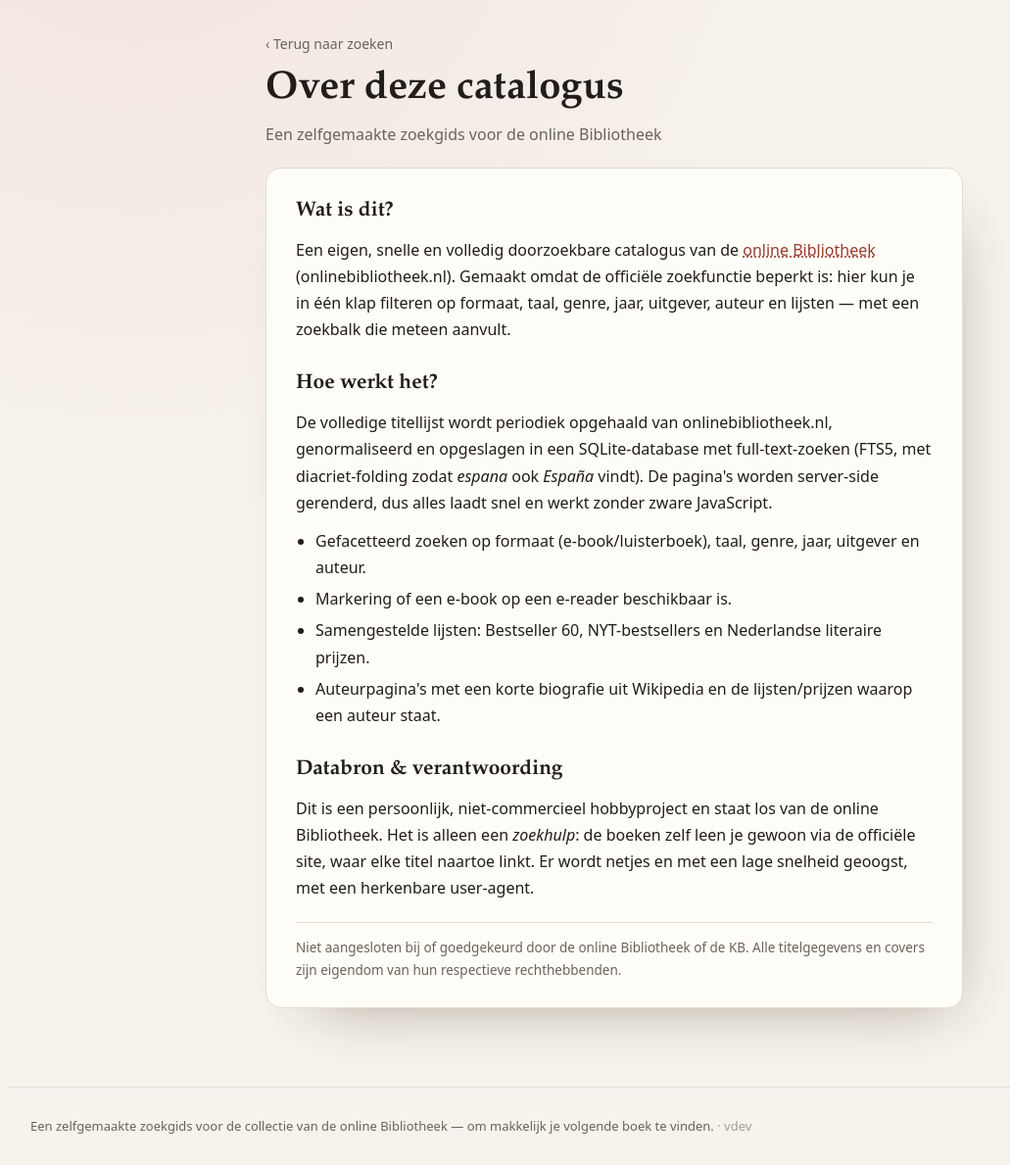
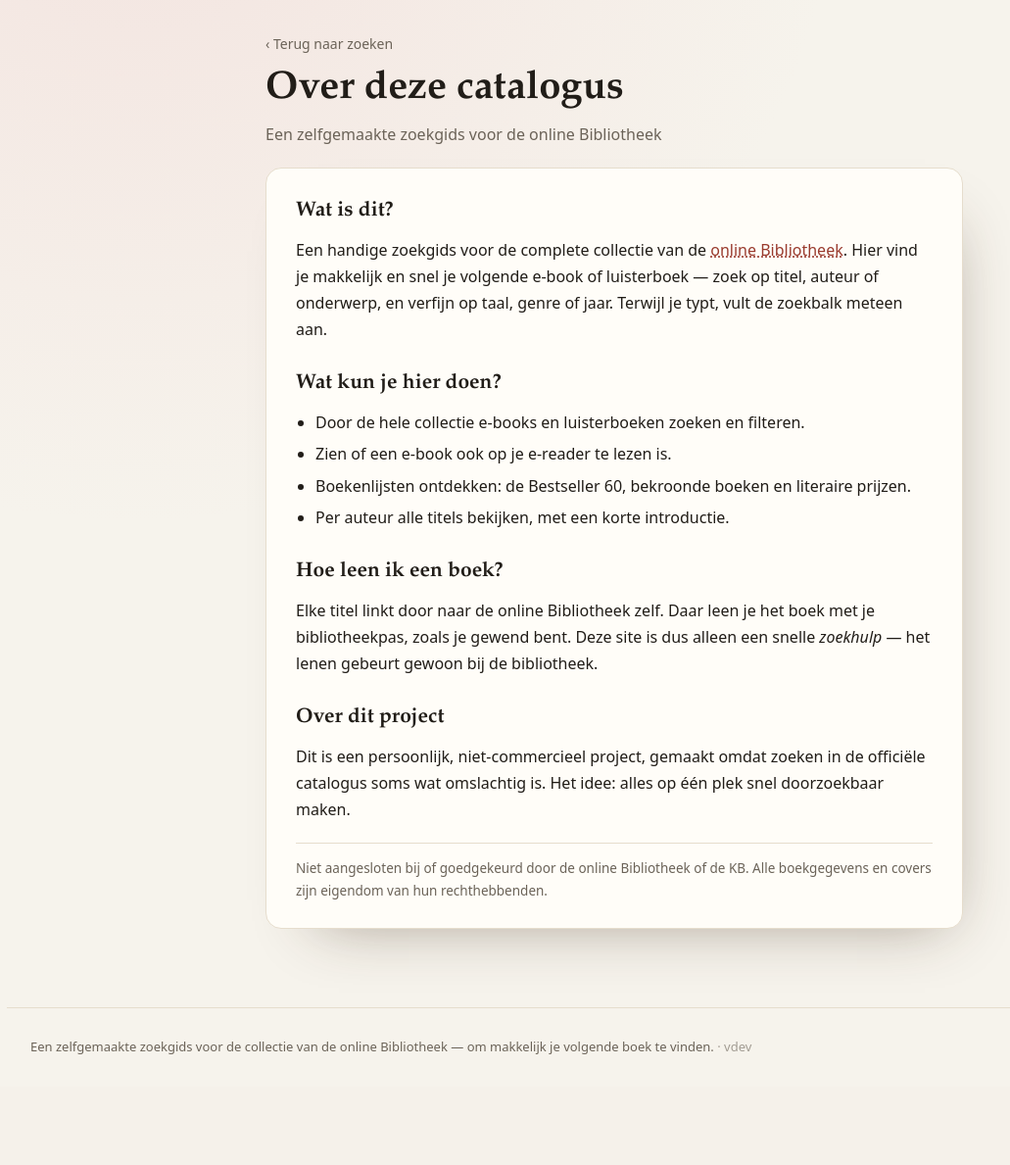
Before and after one commit to h11t-labs/online-bibliotheek-catalogus, a FastAPI app: page /over in a window 1280 px wide. Shown: the part 72-1261 px from the top of the page at 98% size, without its empty margins (13-1044 px from the left). After the commit the page ends 1148 px from the top, so only its background shows below. Run offline with FastAPI, Linux system fonts and the light colour scheme.

Commit message:
web: visitor-friendly About page + 'last updated' dates
- Rewrote /over for website visitors: dropped the technical jargon (SQLite/FTS5/
  harvest) for a plain explanation of what the site is, what you can do, and that
  borrowing happens at the online Bibliotheek itself.
- Footer now shows when the catalogus was last (re)built (the DB file's mtime).
- List pages and the /lists overview show each list's 'Bijgewerkt op' date.
- Shared `nldate` Jinja filter (Dutch date) + a `data_updated()` global.

Co-Authored-By: Claude Opus 4.8 <noreply@anthropic.com>

```diff
--- a/src/obc/web/app.py
+++ b/src/obc/web/app.py
@@ -13,6 +13,7 @@ plain browse ordered by the chosen sort.
 
 from __future__ import annotations
 
+import datetime
 import os
 import re
 import sqlite3
@@ -70,9 +71,38 @@ def _url_without(state: dict, key: str, value: str) -> str:
     return _url_with({**state, key: remaining}, page=1)
 
 
+_NL_MONTHS = ("", "januari", "februari", "maart", "april", "mei", "juni", "juli",
+              "augustus", "september", "oktober", "november", "december")
+
+
+def _nldate(value) -> str:
+    """Format an ISO datetime string or epoch seconds as a Dutch date
+    ('27 juni 2026'). Returns '' for empty/unparseable input."""
+    if not value:
+        return ""
+    try:
+        if isinstance(value, (int, float)):
+            dt = datetime.datetime.fromtimestamp(value)
+        else:
+            dt = datetime.datetime.fromisoformat(str(value).replace("Z", "+00:00"))
+    except (ValueError, OSError, OverflowError):
+        return ""
+    return f"{dt.day} {_NL_MONTHS[dt.month]} {dt.year}"
+
+
+def _data_updated() -> float | None:
+    """Epoch seconds the catalog was last (re)built — the DB file's mtime."""
+    try:
+        return DB_PATH.stat().st_mtime
+    except OSError:
+        return None
+
+
 _templates.env.filters["coverw"] = _coverw
+_templates.env.filters["nldate"] = _nldate
 _templates.env.globals["url_with"] = _url_with
 _templates.env.globals["url_without"] = _url_without
+_templates.env.globals["data_updated"] = _data_updated
 
 try:
     from importlib.metadata import version as _pkg_version
--- a/src/obc/web/templates/base.html
+++ b/src/obc/web/templates/base.html
@@ -282,6 +282,8 @@
   {% block body %}{% endblock %}
   <footer>
     Een zelfgemaakte zoekgids voor de collectie van de online Bibliotheek — om makkelijk je volgende boek te vinden.
+    {% set _updated = data_updated() %}
+    {% if _updated %}<span style="opacity:.6"> · catalogus bijgewerkt op {{ _updated | nldate }}</span>{% endif %}
     {% if app_version %}<span style="opacity:.6"> · v{{ app_version }}</span>{% endif %}
   </footer>
   <script>
--- a/src/obc/web/templates/list_detail.html
+++ b/src/obc/web/templates/list_detail.html
@@ -39,6 +39,7 @@
     <h1>{{ lst['name'] }}</h1>
     {% if lst['description'] %}<p>{{ lst['description'] }}</p>{% endif %}
     <div class="stat"><b>{{ available }}</b> van {{ total }} titels beschikbaar in de bibliotheek</div>
+    {% if lst['updated_at'] %}<div class="src" style="opacity:.7">Lijst bijgewerkt op {{ lst['updated_at'] | nldate }}</div>{% endif %}
     {% if lst['url'] %}<div class="src"><a class="flink" href="{{ lst['url'] }}" target="_blank" rel="noopener" style="text-decoration:underline dotted">bron: {{ lst['url'] }} ↗</a></div>{% endif %}
     <div class="seg avail-filter">
       <a class="seg-opt {{ 'on' if not show }}" href="/list/{{ lst['slug'] }}">Alles ({{ total }})</a>
--- a/src/obc/web/templates/lists.html
+++ b/src/obc/web/templates/lists.html
@@ -40,6 +40,7 @@
       <h2>{{ l['name'] }}</h2>
       {% if l['description'] %}<p>{{ l['description'] }}</p>{% endif %}
       <div class="meta"><b>{{ l['available'] or 0 }}</b> van {{ l['total'] }} beschikbaar in de bibliotheek</div>
+      {% if l['updated_at'] %}<div class="meta" style="margin-top:4px;opacity:.7">Bijgewerkt op {{ l['updated_at'] | nldate }}</div>{% endif %}
     </a>
     {% endfor %}
   </div>
--- a/src/obc/web/templates/over.html
+++ b/src/obc/web/templates/over.html
@@ -22,33 +22,33 @@
   </div>
   <div class="prose">
     <h2>Wat is dit?</h2>
-    <p>Een eigen, snelle en volledig doorzoekbare catalogus van de
+    <p>Een handige zoekgids voor de complete collectie van de
       <a href="https://www.onlinebibliotheek.nl/" target="_blank" rel="noopener">online
-      Bibliotheek</a> (onlinebibliotheek.nl). Gemaakt omdat de officiële zoekfunctie
-      beperkt is: hier kun je in één klap filteren op formaat, taal, genre, jaar,
-      uitgever, auteur en lijsten — met een zoekbalk die meteen aanvult.</p>
+      Bibliotheek</a>. Hier vind je makkelijk en snel je volgende e-book of luisterboek —
+      zoek op titel, auteur of onderwerp, en verfijn op taal, genre of jaar. Terwijl je
+      typt, vult de zoekbalk meteen aan.</p>
 
-    <h2>Hoe werkt het?</h2>
-    <p>De volledige titellijst wordt periodiek opgehaald van onlinebibliotheek.nl,
-      genormaliseerd en opgeslagen in een SQLite-database met full-text-zoeken (FTS5,
-      met diacriet-folding zodat <em>espana</em> ook <em>España</em> vindt). De pagina's
-      worden server-side gerenderd, dus alles laadt snel en werkt zonder zware JavaScript.</p>
+    <h2>Wat kun je hier doen?</h2>
     <ul>
-      <li>Gefacetteerd zoeken op formaat (e-book/luisterboek), taal, genre, jaar, uitgever en auteur.</li>
-      <li>Markering of een e-book op een e-reader beschikbaar is.</li>
-      <li>Samengestelde lijsten: Bestseller 60, NYT-bestsellers en Nederlandse literaire prijzen.</li>
-      <li>Auteurpagina's met een korte biografie uit Wikipedia en de lijsten/prijzen waarop een auteur staat.</li>
+      <li>Door de hele collectie e-books en luisterboeken zoeken en filteren.</li>
+      <li>Zien of een e-book ook op je e-reader te lezen is.</li>
+      <li>Boekenlijsten ontdekken: de Bestseller 60, bekroonde boeken en literaire prijzen.</li>
+      <li>Per auteur alle titels bekijken, met een korte introductie.</li>
     </ul>
 
-    <h2>Databron &amp; verantwoording</h2>
-    <p>Dit is een persoonlijk, niet-commercieel hobbyproject en staat los van de online
-      Bibliotheek. Het is alleen een <em>zoekhulp</em>: de boeken zelf leen je gewoon via
-      de officiële site, waar elke titel naartoe linkt. Er wordt netjes en met een lage
-      snelheid geoogst, met een herkenbare user-agent.</p>
+    <h2>Hoe leen ik een boek?</h2>
+    <p>Elke titel linkt door naar de online Bibliotheek zelf. Daar leen je het boek met
+      je bibliotheekpas, zoals je gewend bent. Deze site is dus alleen een snelle
+      <em>zoekhulp</em> — het lenen gebeurt gewoon bij de bibliotheek.</p>
+
+    <h2>Over dit project</h2>
+    <p>Dit is een persoonlijk, niet-commercieel project, gemaakt omdat zoeken in de
+      officiële catalogus soms wat omslachtig is. Het idee: alles op één plek snel
+      doorzoekbaar maken.</p>
 
     <div class="note">
       Niet aangesloten bij of goedgekeurd door de online Bibliotheek of de KB.
-      Alle titelgegevens en covers zijn eigendom van hun respectieve rechthebbenden.
+      Alle boekgegevens en covers zijn eigendom van hun rechthebbenden.
     </div>
   </div>
 </main>
```
